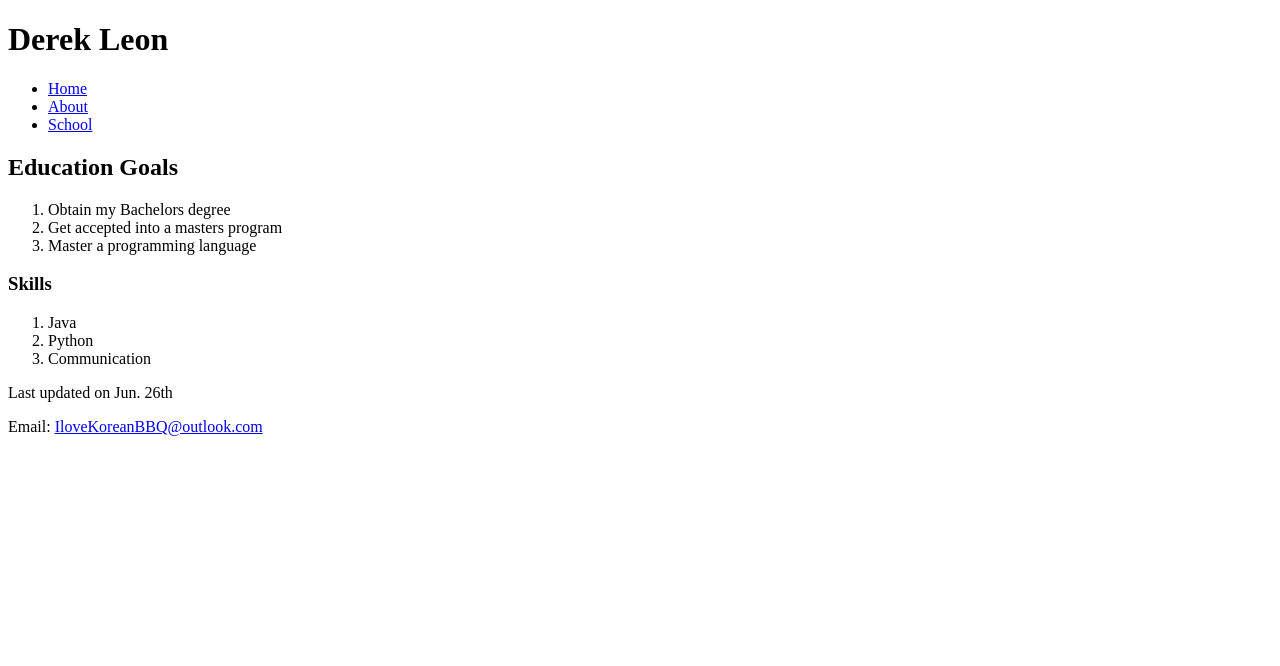
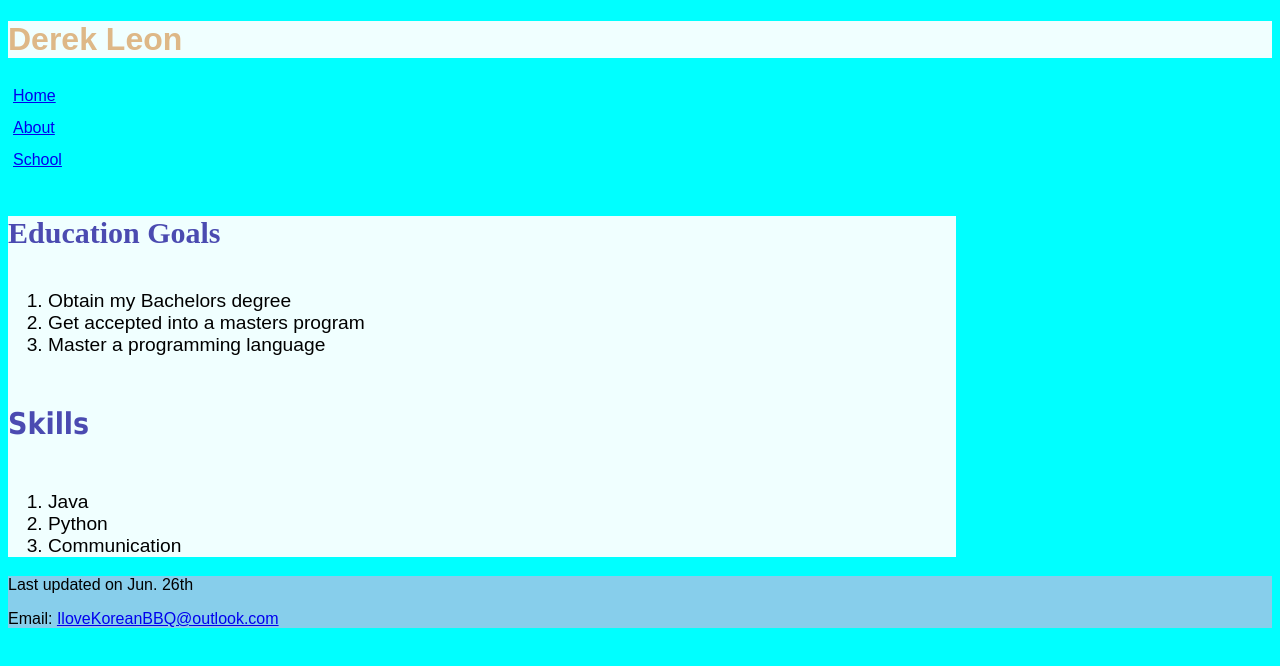
Before and after one commit to Derekaleon/cis162, a plain HTML site: page about.html in a window 1280 px wide. Drawn offline with Linux system fonts and the light colour scheme.

Commit message:
Add files via upload
For Project 1-3.

```diff
--- a/about.html
+++ b/about.html
@@ -3,10 +3,13 @@
 <head>
     <meta charset="UTF-8">
     <meta name="viewport" content="width=device-width, initial-scale=1.0">
+    <link rel="stylesheet" href="main.css">
     <title>About</title>
 </head>
 <body>
-    <h1>Derek Leon</h1>
+
+    <header><h1>Derek Leon</h1></header>
+
     <nav>
         <ul>
             <li><a href="home.html">Home</a></li>
@@ -14,16 +17,22 @@
             <li><a href="school.html">School</a></li>
         </ul>
     </nav>
-    <h2>Education Goals</h2>
+
+<section>
+    <header>
+        <h4>Education Goals</h4>
 
     <ol>
         <li>Obtain my Bachelors degree</li>
         <li>Get accepted into a masters program</li>
         <li>Master a programming language</li>
     </ol>
+</header>
 
-    <h3> Skills </h3>
+    <header><h5> Skills </h5>
+</header>
 
+<header>
     <ol>
     <li> Java </li>
     <li> Python</li>
@@ -31,8 +40,15 @@
 
     </ol>
 
-    <footer> Last updated on Jun. 26th </footer>
+
+</section>
+</header>
+
+    <footer> Last updated on Jun. 26th
+
     <p>Email: <a href="mailto:IloveKoreanBBQ@outlook.com">IloveKoreanBBQ@outlook.com </a> </p>
+
+</footer>
 
 </body>
 </html>
--- /dev/null
+++ b/main.css
@@ -0,0 +1,49 @@
+body {background-color: cyan;
+    font-family:Arial, Helvetica, sans-serif;}
+
+    header {background-color: azure;
+        }
+
+    h1{color:burlywood;}
+    nav > ul {line-height:2em;
+    list-style-type: none;
+    padding-left:5px;}
+
+    h2{color: burlywood;}
+    nav > ul {line-height: 2em;
+    list-style-type: none;
+    padding-left:5px;}
+
+    h3{color: rgb(75, 75, 177) ;}
+    nav > ul {line-height: 2em;
+    list-style-type: none;
+    padding-left:5px;}
+
+    h4{color: rgb(75, 75, 177) ;}
+    nav > ul {line-height: 2em;
+    list-style-type: none;
+    padding-left:5px;
+}
+
+    h5{color: rgb(75, 75, 177) ;}
+    nav > ul {line-height: 2em;
+    list-style-type: none;
+    padding-left:5px;}
+
+
+
+    section {background-color: azure;
+    width: 75%;
+    font-size: 1.2em;}
+
+
+footer {background-color: skyblue}
+
+h4 {
+    font-family: 'Times New Roman', 'Times New Roman', Times, serif;
+    font-size: 30px; }
+
+h5 {
+    font-family: 'Tahoma', 'Geneva', 'Verdana', serif;
+    font-size: 30px;
+}
```
Also changed, not shown: home.html (+12 -7 lines), index.html (+11 -6 lines).
